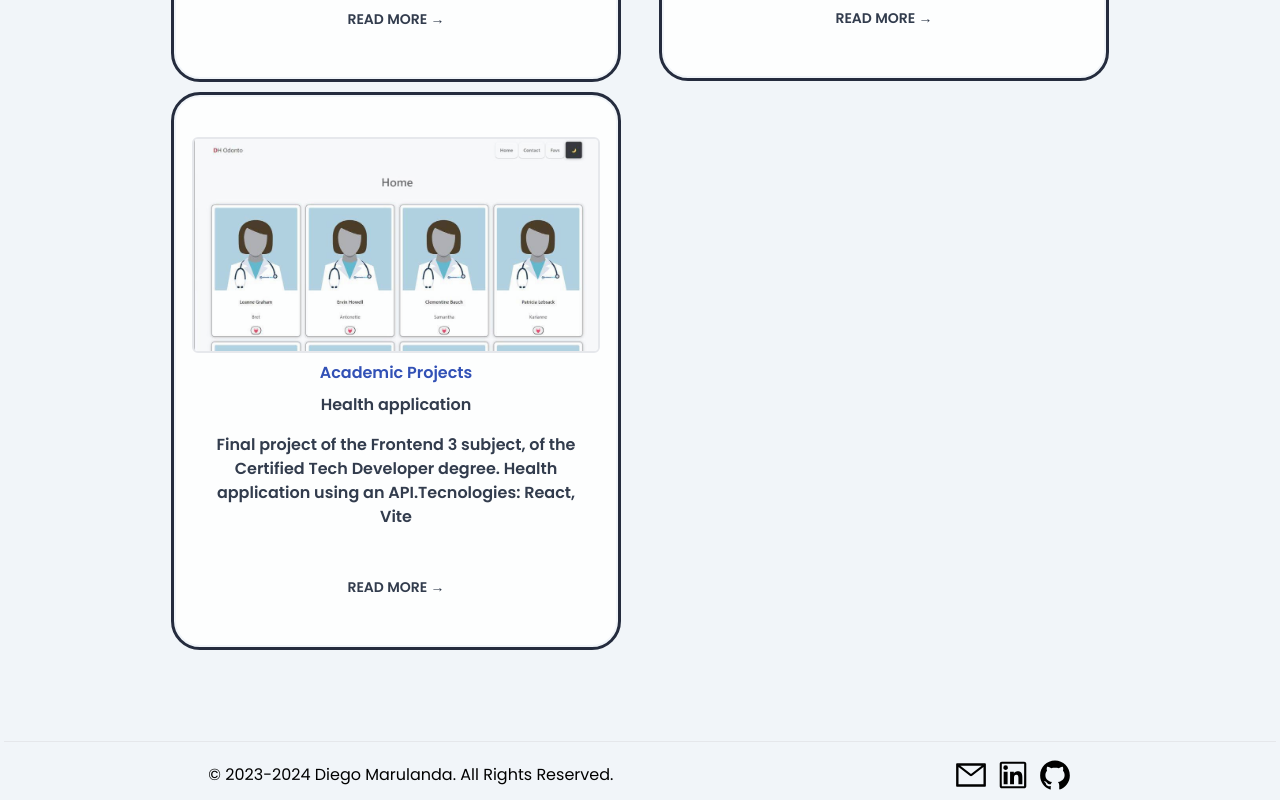
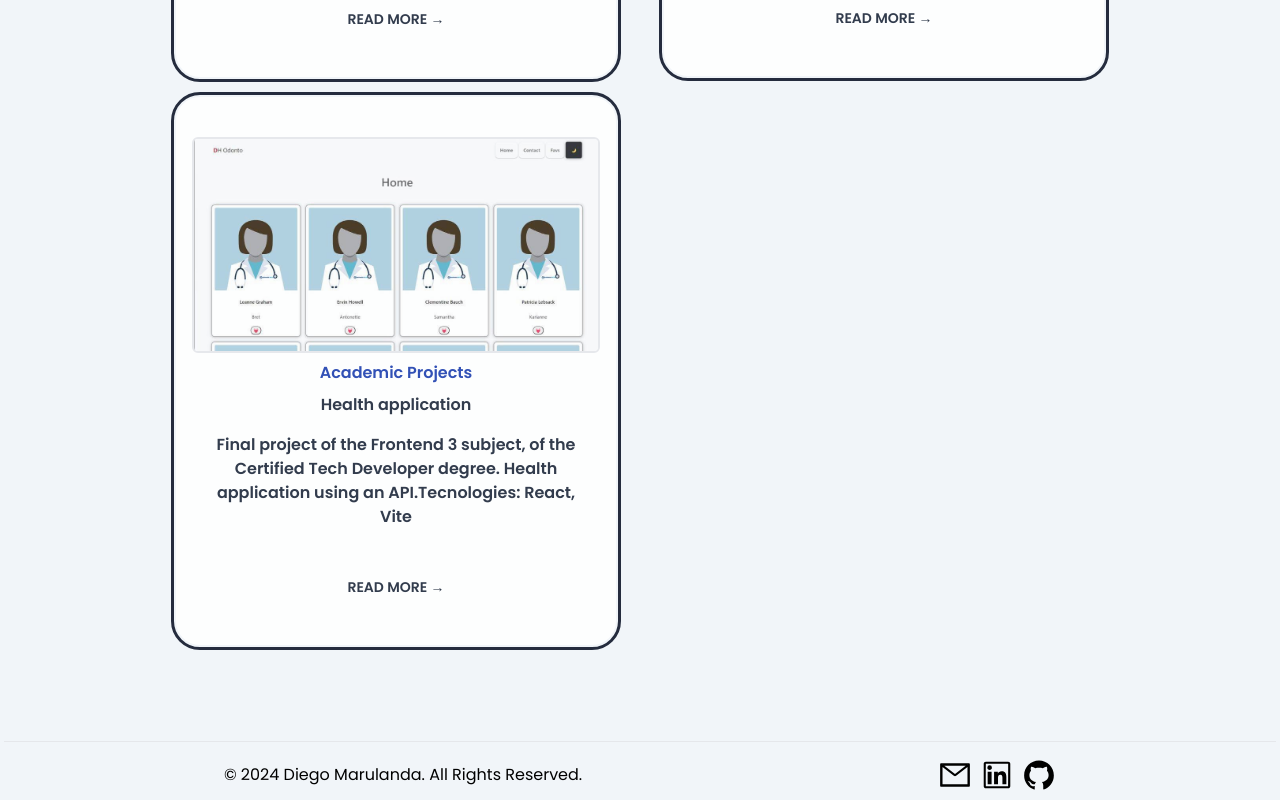
Before and after one commit to DiegoMarulandaB/Portfolio, a Next.js app: page / in a window 1280 px wide. Shown: the part 3772-4572 px from the top of the page. Built offline with nearby package versions, Linux system fonts and the light colour scheme.

Commit message:
refactor: :bug: add fixes footer

```diff
--- a/src/components/Footer/Footer.tsx
+++ b/src/components/Footer/Footer.tsx
@@ -9,7 +9,7 @@ const Footer = () => {
         <hr className=" dark:border-slate-500 " />
         <div className="mx-auto p-2 flex flex-col items-center justify-center text-center md:flex-row md:justify-evenly">
           <div className="flex flex-row space-x-2 justify-between mt-2 mx-36 mr-36">
-            &copy; 2023-2024 Diego Marulanda. All Rights Reserved.
+            &copy; 2024 Diego Marulanda. All Rights Reserved.
           </div>
           <div className="flex flex-row space-x-2 justify-between mt-2 mx-36 mr-36">
             <a
```
